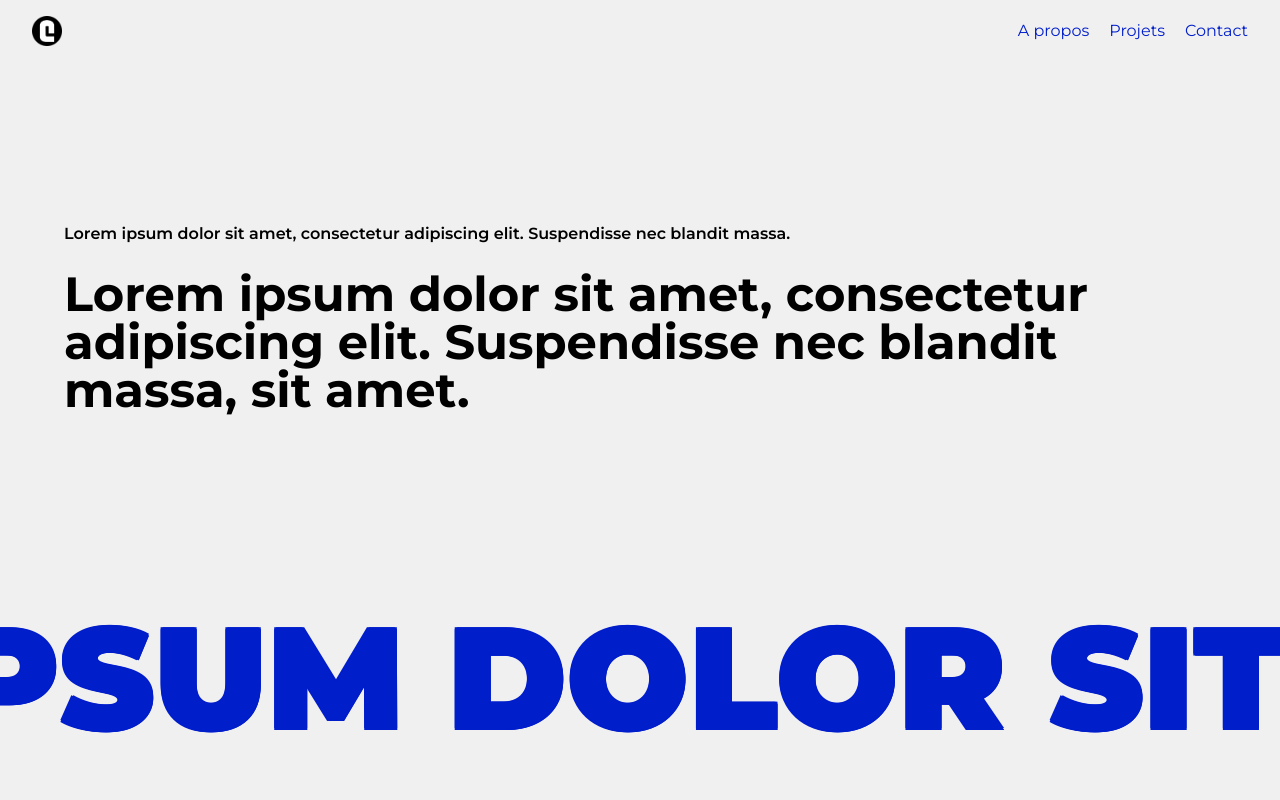
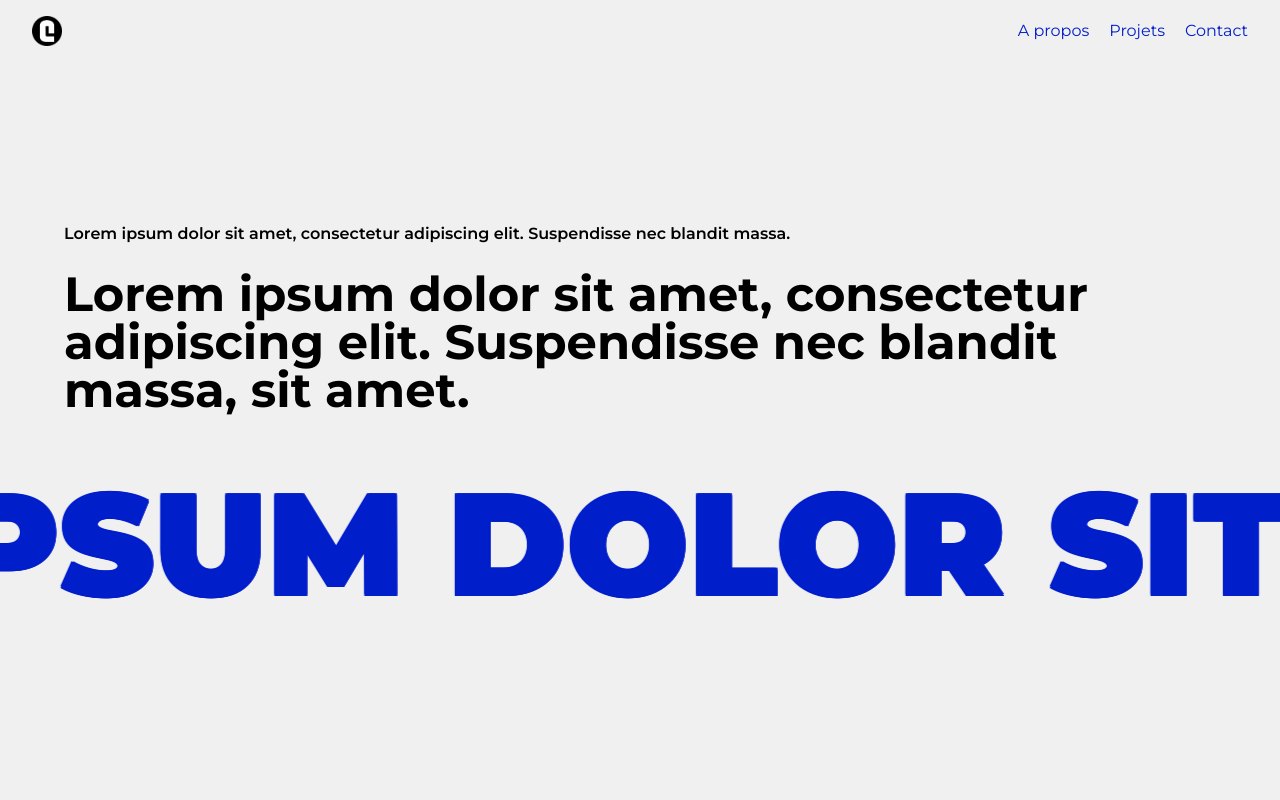
Before and after one commit to lolo298/portfolio-clement, a Next.js app: page /APropos in a window 1280 px wide. Shown: the top 800 px of the page. Built offline with nearby package versions, Linux system fonts and the light colour scheme; what @savvywombat/tailwindcss-grid-areas would draw is missing.

Commit message:
Parallax

```diff
--- /dev/null
+++ b/app/Providers.tsx
@@ -0,0 +1,8 @@
+"use client";
+import { ParallaxProvider } from "react-scroll-parallax";
+
+function Providers({ children }: { children: React.ReactNode }) {
+  return <ParallaxProvider>{children}</ParallaxProvider>;
+}
+
+export default Providers;
--- a/app/layout.tsx
+++ b/app/layout.tsx
@@ -3,6 +3,7 @@ import { Montserrat } from "next/font/google";
 import "./globals.css";
 import Header from "@/components/Header";
 import Footer from "@/components/Footer";
+import Providers from "./Providers";
 
 const montserrat = Montserrat({
   subsets: ["latin"],
@@ -23,11 +24,13 @@ export default function RootLayout({
   return (
     <html lang="en">
       <body className={`${montserrat.className} bg-bg text-base text-primary`}>
-        <Header />
-        <main className="relative flex flex-col items-center *:my-16">
-          {children}
-        </main>
-        <Footer />
+        <Providers>
+          <Header />
+          <main className="relative flex flex-col items-center *:my-16">
+            {children}
+          </main>
+          <Footer />
+        </Providers>
       </body>
     </html>
   );
--- a/components/FlowingText.tsx
+++ b/components/FlowingText.tsx
@@ -1,6 +1,7 @@
 "use client";
 import useBoundingBox from "@/hooks/useBoundingBox";
 import { useEffect, useId, useState } from "react";
+import { Parallax } from "react-scroll-parallax";
 
 export default function FlowingText({
   children,
@@ -17,8 +18,9 @@ export default function FlowingText({
   const box = useBoundingBox(id);
 
   return (
+    <Parallax speed={-30} className="-z-20">
       <div
-      className={`"bg-white relative my-14 flex w-full overflow-hidden whitespace-nowrap text-7xl font-black uppercase ${
+        className={`"bg-white relative my-14 flex w-screen overflow-hidden whitespace-nowrap text-7xl font-black uppercase ${
           style === "outline" ? "text-bg" : "text-[--color]"
         }
       tablet:text-9xl laptop:text-10xl`}
@@ -45,5 +47,6 @@ export default function FlowingText({
           {children}&nbsp;
         </span>
       </div>
+    </Parallax>
   );
 }
--- a/package.json
+++ b/package.json
@@ -23,6 +23,7 @@
     "next": "14.0.3",
     "react": "^18",
     "react-dom": "^18",
+    "react-scroll-parallax": "^3.4.5",
     "remark-frontmatter": "^5.0.0",
     "tailwind-merge": "^2.1.0"
   },
```
Also changed, not shown: 1 other file (tests, documents, lock files or other folders). Lines whose indentation alone changed are shown as unchanged.
